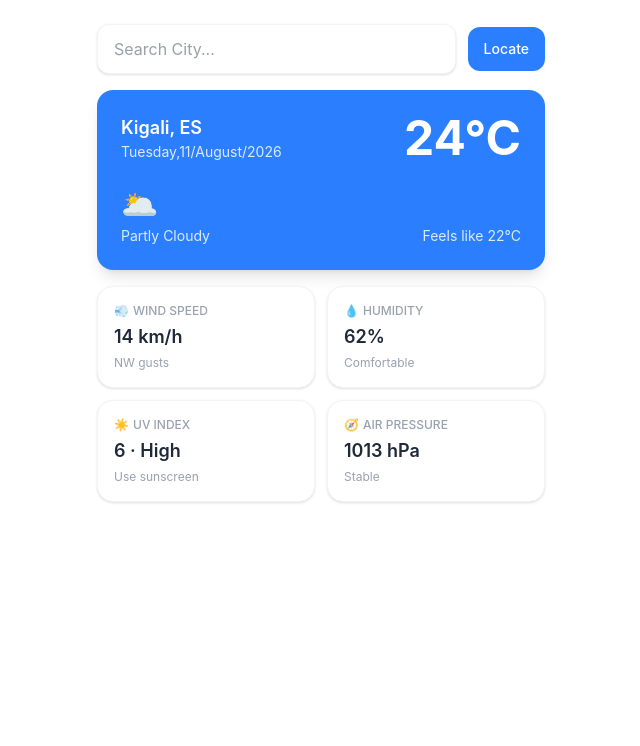
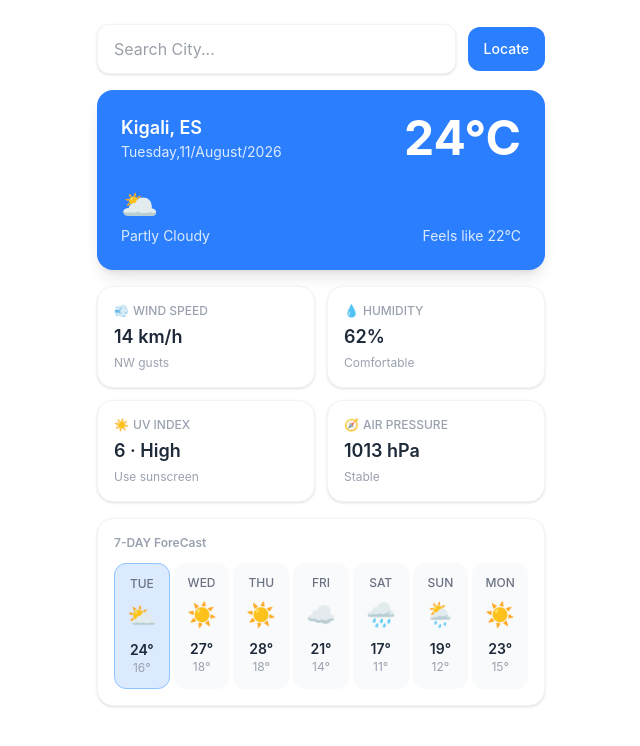
Before and after one commit to Umwizer/weather, a React (Vite) app in the folder weather-website/: page / in a window 1280 px wide. Shown: the top 746 px of the page, without its empty margins (319-959 px from the left). Built offline with nearby package versions, Linux system fonts and the light colour scheme.

Commit message:
forecastday

```diff
--- a/weather-website/src/App.tsx
+++ b/weather-website/src/App.tsx
@@ -1,6 +1,7 @@
 import SearchBar from './components/SearchBar.tsx';
 import WeatherCard from './components/WeatherCard.tsx';
 import StatCard from './components/StatCard.tsx';
+import ForecastDay from './components/ForecastDay.tsx';
 function App(){
   return (
     <div>
@@ -11,7 +12,19 @@ function App(){
          <StatCard icon="💧" label="HUMIDITY" value="62%" subtext="Comfortable" />
          <StatCard icon="☀️" label="UV INDEX" value="6 · High" subtext="Use sunscreen" />
           <StatCard icon="🧭" label="AIR PRESSURE" value="1013 hPa" subtext="Stable" />
-</div>
+      </div>
+      <div className="max-w-md mx-auto mt-4 p-4 rounded-2xl bg-white shadow-sm border border-gray-100">
+         <p className="text-xs font-semibold text-gray-400 mb-3">7-DAY ForeCast</p>
+         <div className="grid grid-cols-7 gap-1">
+             <ForecastDay day="TUE" icon="⛅" high="24" low="16" active={true} />
+             <ForecastDay day="WED" icon="☀️" high="27" low="18" active={false} />
+              <ForecastDay day="THU" icon="☀️" high="28" low="18" active={false} />
+             <ForecastDay day="FRI" icon="☁️" high="21" low="14" active={false} />
+              <ForecastDay day="SAT" icon="🌧️" high="17" low="11" active={false} />
+              <ForecastDay day="SUN" icon="🌦️" high="19" low="12" active={false} />
+              <ForecastDay day="MON" icon="☀️" high="23" low="15" active={false} />
+         </div>
+      </div>
     </div>
   )
 }
--- /dev/null
+++ b/weather-website/src/components/ForecastDay.tsx
@@ -0,0 +1,15 @@
+function ForecastDay({ day, icon, high, low, active }) {
+  return (
+    <div
+      className={`flex flex-col items-center p-3 rounded-xl
+        ${active ? "bg-blue-100 border border-blue-300" : "bg-gray-50"}`}
+    >
+      <p className="text-xs font-medium text-gray-500">{day}</p>
+      <p className="text-2xl my-2">{icon}</p>
+      <p className="text-sm font-semibold text-gray-800">{high}°</p>
+      <p className="text-xs text-gray-400">{low}°</p>
+    </div>
+  );
+}
+
+export default ForecastDay;
```
